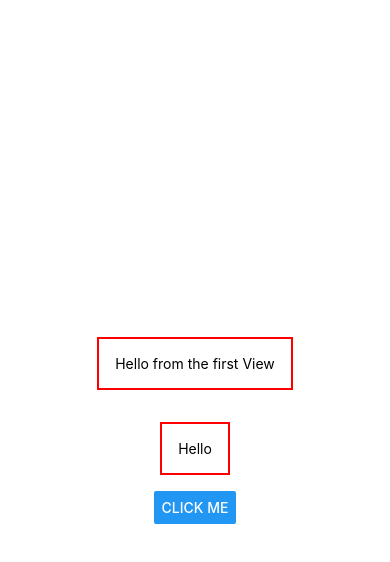
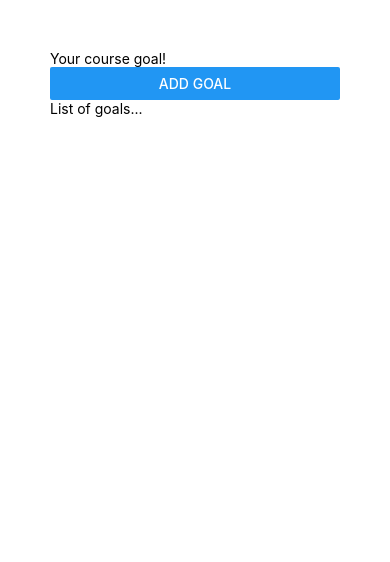
Before and after one commit to MikitaAleksandrovich/react-native, a React Native app: screen / in a window 390 px wide. Shown: the top 562 px of the page. Built offline with nearby package versions, Linux system fonts and the light colour scheme.

Commit message:
Start create goal app

```diff
--- a/App.js
+++ b/App.js
@@ -1,26 +1,21 @@
-import { StyleSheet, Text, View, Button } from "react-native";
+import { StyleSheet, Text, View, Button, TextInput } from "react-native";
 
 export default function App() {
   return (
-    <View style={styles.container}>
-      <Text style={styles.dummyText}>Hello from the first View</Text>
-      <Text style={styles.dummyText}>Hello</Text>
-      <Button title="Click me" />
+    <View style={styles.appContainer}>
+      <View>
+        <TextInput placeholder="Your course goal!" />
+        <Button title="Add Goal" />
+      </View>
+      <View>
+        <Text>List of goals...</Text>
+      </View>
     </View>
   );
 }
 
 const styles = StyleSheet.create({
-  container: {
-    flex: 1,
-    backgroundColor: "#fff",
-    alignItems: "center",
-    justifyContent: "center",
-  },
-  dummyText: {
-    margin: 16,
-    padding: 16,
-    borderWidth: 2,
-    borderColor: "red",
+  appContainer: {
+    padding: 50,
   },
 });
```
